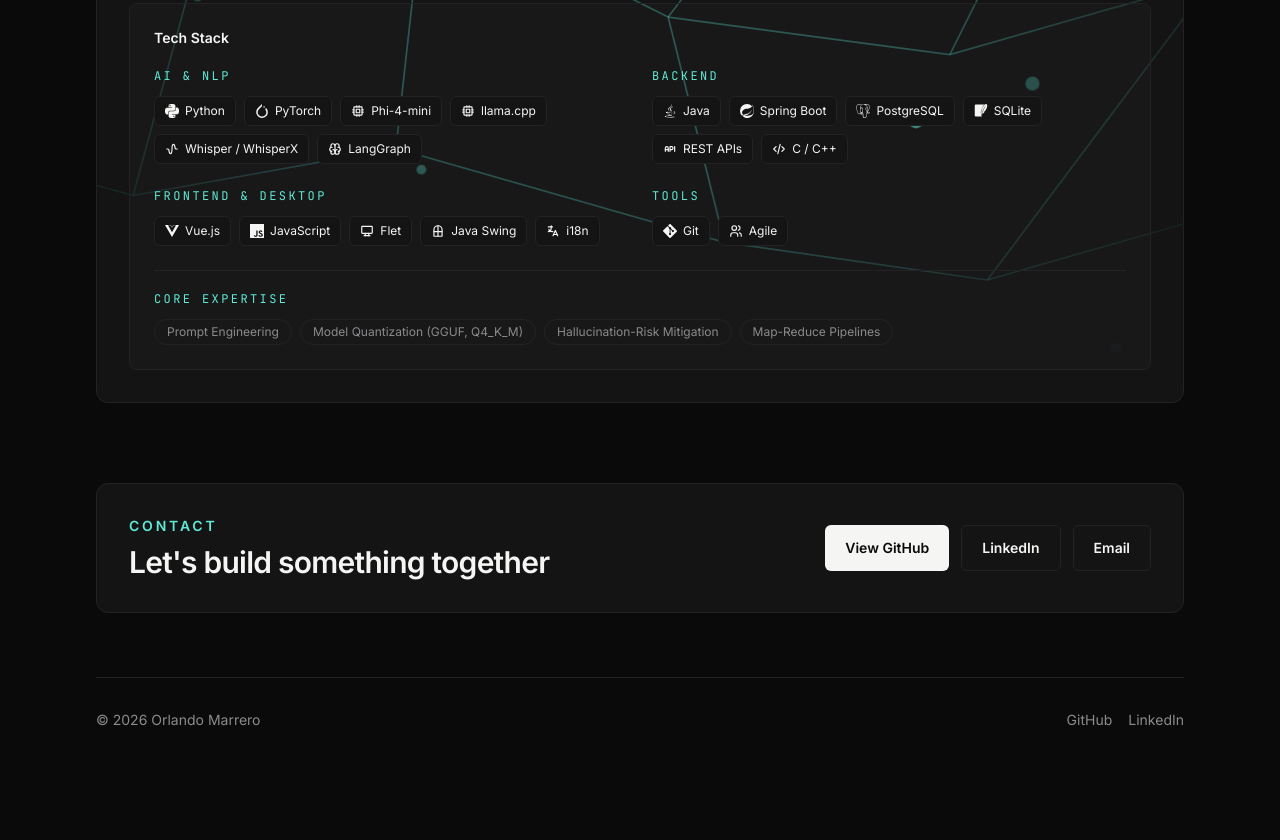
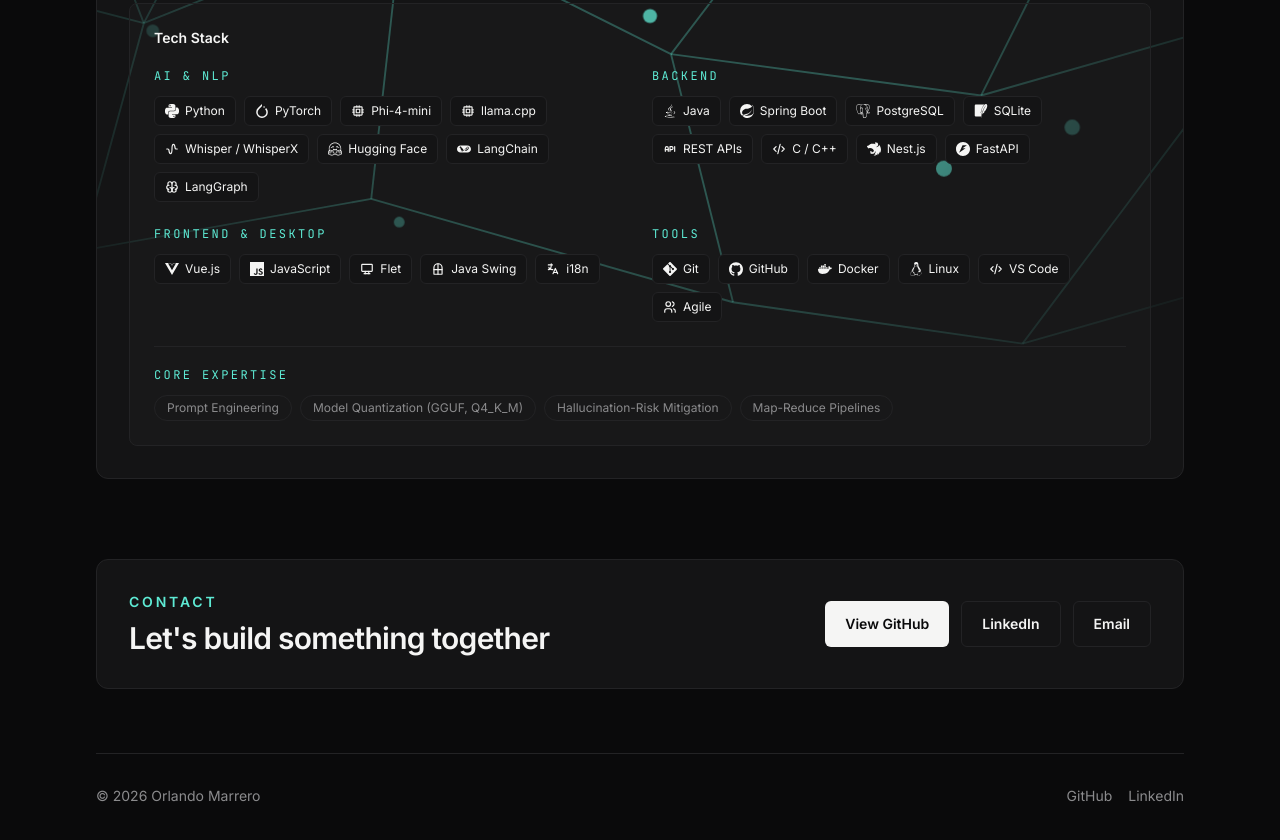
Before and after one commit to 0rlandoMG/Portafolio-Orlando-AI2, a Next.js app: page / in a window 1280 px wide. Shown: the part 1980-2820 px from the top of the page. Before the commit the page ends 2758 px from the top, so only its background shows below. Built offline with nearby package versions, Linux system fonts and the light colour scheme.

Commit message:
fix: update Hero component CV link and enhance Skills section with additional tech icons and skills

```diff
--- a/components/Hero.jsx
+++ b/components/Hero.jsx
@@ -31,8 +31,8 @@ export default function Hero() {
           </p>
           <div className="flex flex-wrap gap-4 pt-2">
             <a
-              href="/Orlando_Marrero_Gonzalez_AI_Engineer_cv.pdf"
-              download="Orlando_Marrero_Gonzalez_AI_Engineer_cv.pdf"
+              href="/Orlando_Marrero_Gonzalez_AI_Engineer_CV.pdf"
+              download="Orlando_Marrero_Gonzalez_AI_Engineer_CV.pdf"
               className="inline-flex items-center justify-center gap-2 rounded-md bg-brand-textLight px-5 py-3 text-sm font-semibold text-brand-bgLight transition hover:opacity-85 focus:outline-none focus:ring-2 focus:ring-brand-mint focus:ring-offset-2 focus:ring-offset-brand-bgLight dark:bg-brand-text dark:text-brand-bg dark:focus:ring-offset-brand-bg"
             >
               {t("hero.ctaDownload")}
--- a/components/Skills.jsx
+++ b/components/Skills.jsx
@@ -1,6 +1,6 @@
 "use client";
 
-import { SiPython, SiPytorch, SiPostgresql, SiSqlite, SiSpring, SiVuedotjs, SiJavascript, SiGit } from "react-icons/si";
+import { SiPython, SiPytorch, SiPostgresql, SiSqlite, SiSpring, SiVuedotjs, SiJavascript, SiGit, SiHuggingface, SiLangchain, SiNestjs, SiFastapi, SiDocker, SiLinux, SiGithub } from "react-icons/si";
 import { FaJava } from "react-icons/fa";
 import { TbApi, TbCpu, TbWaveSine, TbBrain, TbDeviceDesktop, TbWindow, TbLanguage, TbUsers, TbCode } from "react-icons/tb";
 import skills, { expertise } from "../data/skills";
@@ -16,6 +16,13 @@ const ICONS = {
   vue: SiVuedotjs,
   javascript: SiJavascript,
   git: SiGit,
+  github: SiGithub,
+  huggingface: SiHuggingface,
+  langchain: SiLangchain,
+  nestjs: SiNestjs,
+  fastapi: SiFastapi,
+  docker: SiDocker,
+  linux: SiLinux,
   api: TbApi,
   model: TbCpu,
   waveform: TbWaveSine,
--- a/data/skills.js
+++ b/data/skills.js
@@ -7,6 +7,8 @@ const skills = [
       { name: "Phi-4-mini", icon: "model" },
       { name: "llama.cpp", icon: "model" },
       { name: "Whisper / WhisperX", icon: "waveform" },
+      { name: "Hugging Face", icon: "huggingface" },
+      { name: "LangChain", icon: "langchain" },
       { name: "LangGraph", icon: "brain" },
     ],
   },
@@ -19,6 +21,8 @@ const skills = [
       { name: "SQLite", icon: "sqlite" },
       { name: "REST APIs", icon: "api" },
       { name: "C / C++", icon: "code" },
+      { name: "Nest.js", icon: "nestjs" },
+      { name: "FastAPI", icon: "fastapi" },
     ],
   },
   {
@@ -35,6 +39,10 @@ const skills = [
     category: "Tools",
     items: [
       { name: "Git", icon: "git" },
+      { name: "GitHub", icon: "github" },
+      { name: "Docker", icon: "docker" },
+      { name: "Linux", icon: "linux" },
+      { name: "VS Code", icon: "code" },
       { name: "Agile", icon: "team" },
     ],
   },
```
Also changed, not shown: 1 other file (tests, documents, lock files or other folders).
